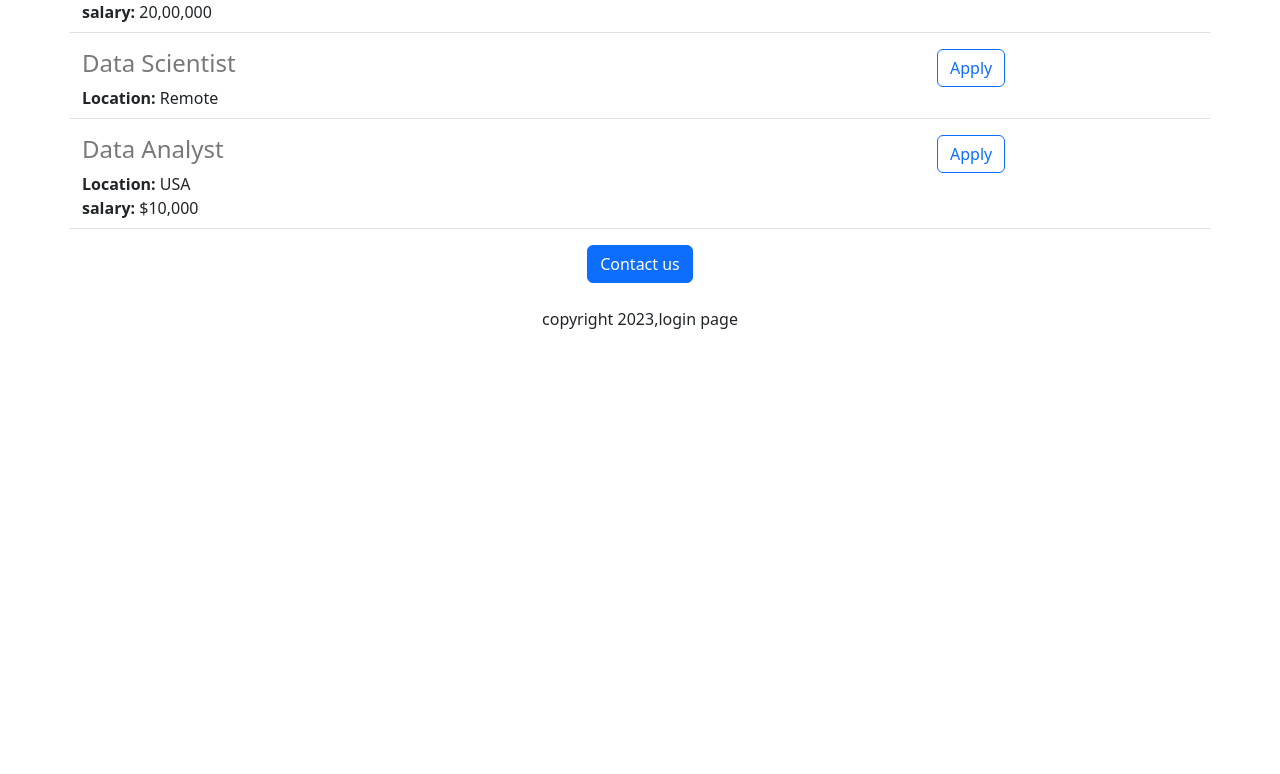
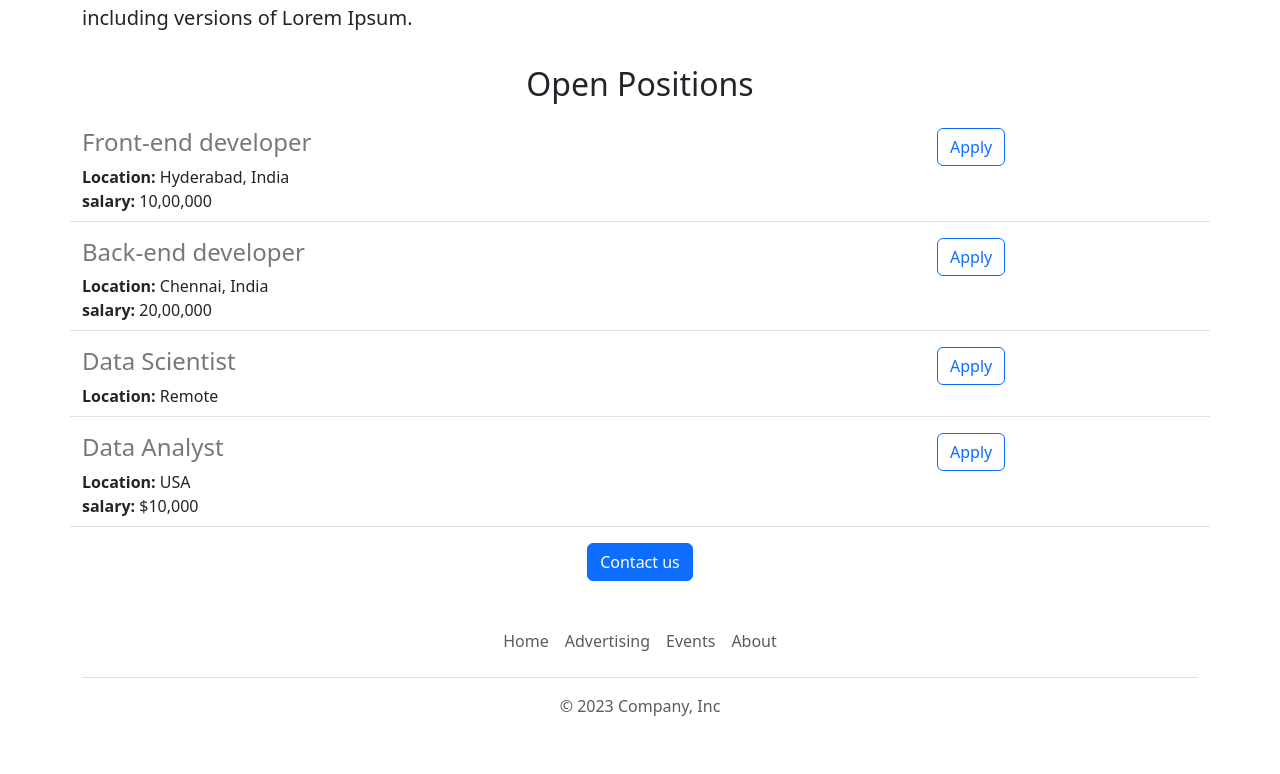
Before and after one commit to SudhaVallambatla/login-website-v4, a Flask app: page / in a window 1280 px wide. Shown: the part 939-1713 px from the top of the page. Before the commit the page ends 1268 px from the top, so only its background shows below. Run offline with Flask 2, Linux system fonts and the light colour scheme.

Commit message:
functional development

```diff
--- /dev/null
+++ b/templates/footer.html
@@ -0,0 +1,12 @@
+<div class="container">
+  <footer class="py-3 my-4">
+    <ul class="nav justify-content-center border-bottom pb-3 mb-3">
+      <li class="nav-item"><a target="_blank" href="https://www.google.com/" class="nav-link px-2 text-muted">Home</a></li>
+      <li  class="nav-item"><a target="_blank" href="https://ads.google.com/intl/en_in/home/?subid=ww-ww-et-g-awa-a-g_hpafoot1_1!o2&utm_source=google.com&utm_medium=referral&utm_campaign=google_hpafooter&fg=1" class="nav-link px-2 text-muted">Advertising</a></li>
+
+      <li class="nav-item"><a target="_blank" href="https://www.google.com/intl/en_in/business/" class="nav-link px-2 text-muted">Events</a></li>
+      <li class="nav-item"><a target="_blank" href="https://about.google/?utm_source=google-IN&utm_medium=referral&utm_campaign=hp-footer&fg=1" class="nav-link px-2 text-muted">About</a></li>
+    </ul>
+    <p class="text-center text-muted">© 2023 Company, Inc</p>
+  </footer>
+</div>
--- a/templates/home.html
+++ b/templates/home.html
@@ -10,15 +10,25 @@
       height: 360px;
       width: 100%;
       object-fit: cover;
+      margin-bottom: 16px;
     }
       </style>
   </head>
   <body>
-    <div class="container">
+
+      {% include 'navbar.html' %}
       <h1 class="text-center mt-2 mb-4">{{companyname}} Openings</h1>
       <img class="img-fluid" id="banner" src="https://login-website.sudhavallamb.repl.co/static/picture.jpg">
+    <div class="container">
       <h2 class="text-center mt-2 mb-4">Job Description</h2>
+      <div class="row" style="margin-bottom:16px">
+        <div class="col-md-5">
       <p class="lead">Lorem Ipsum is simply dummy text of the printing and typesetting industry. Lorem Ipsum has been the industry's standard dummy text ever since the 1500s, when an unknown printer took a galley of type and scrambled it to make a type specimen book. It has survived not only five centuries, but also the leap into electronic typesetting, remaining essentially unchanged. It was popularised in the 1960s with the release of Letraset sheets containing Lorem Ipsum passages, and more recently with desktop publishing software like Aldus PageMaker including versions of Lorem Ipsum.</p>
+        </div>
+        <div class="d-none d-md-block col-7">
+          <img src="/static/peopleworking.jpg" style="height:320px; border-radius:40px">
+        </div>
+      </div>
       <h2 class="text-center mt-2 mb-4">Open Positions</h2>
       <div>
         {% for job in jobs %}
@@ -26,9 +36,9 @@
         {% endfor %}
       </div>
       <div class="text-center">
-      <button class="btn btn-primary">Contact us</button>
-        <p class="mt-4">copyright 2023,login page</p>
+      <a href=mailto:jobswebsite@gmail.com?subject=for%20queries%20contact%20us&body=Name%20%3A%3Center%20your%20name%20here%3E%0D%0AQuery%3A%20%3Center%20your%20query%3E%0D%0A class="btn btn-primary">Contact us</a>
       </div>
       </div>
+    {% include 'footer.html' %}
   </body>
 </html>
--- a/templates/jobfile.html
+++ b/templates/jobfile.html
@@ -7,6 +7,7 @@
       {% endif %}
   </div>
   <div class="col-3">
-    <button type="button" class="btn btn-outline-primary">Apply</button>
+    <a href=mailto:jobswebsite@gmail.com?subject=The%20job%20Application%20for&body=Name%20%3A%3Center%20your%20name%20here%3E%0D%0AResume%3A%3Cyour%20resume%3E%0D%0ALinkedin%20link%3A%20%3Cattach%20here%3E%0D%0A
+     type="button" class="btn btn-outline-primary">Apply</a>
   </div>
   </div>
--- /dev/null
+++ b/templates/navbar.html
@@ -0,0 +1,9 @@
+<nav class="navbar shadow-sm fixed-top bg-white">
+  <div class="container">
+    <a class="navbar-brand" href="#">
+      <img src="https://login-website.sudhavallamb.repl.co/static/bootstrap.svg" alt="Bootstrap" width="30" height="24">
+      Jobs Website
+    </a>
+  </div>
+</nav>
+<div style="height:56px"></div>
```
Also changed, not shown: static/bootstrap.svg (added), 1 other file.
